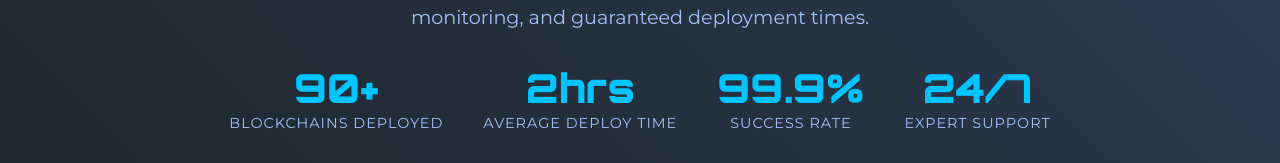
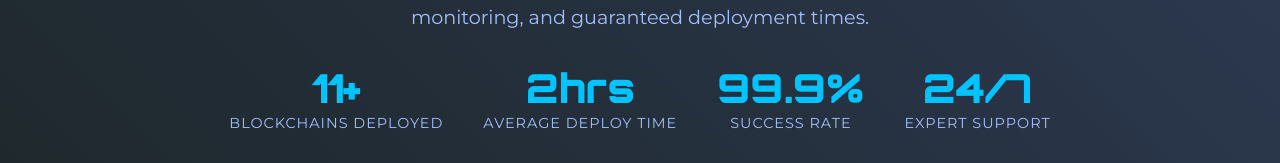
Before and after one commit to xlinkconnector/cosmos-launchpad, a plain HTML site: page index.html in a window 1280 px wide. Shown: the part 333-496 px from the top of the page. Drawn offline with nearby package versions, Linux system fonts and the light colour scheme; a script that the page names is missing.

Commit message:
Update index.html

```diff
--- a/index.html
+++ b/index.html
@@ -37,7 +37,7 @@
 
             <div class="stats-highlight">
                 <div class="stat-item">
-                    <span class="stat-number">90+</span>
+                    <span class="stat-number">11+</span>
                     <span class="stat-label">Blockchains Deployed</span>
                 </div>
                 <div class="stat-item">
```
